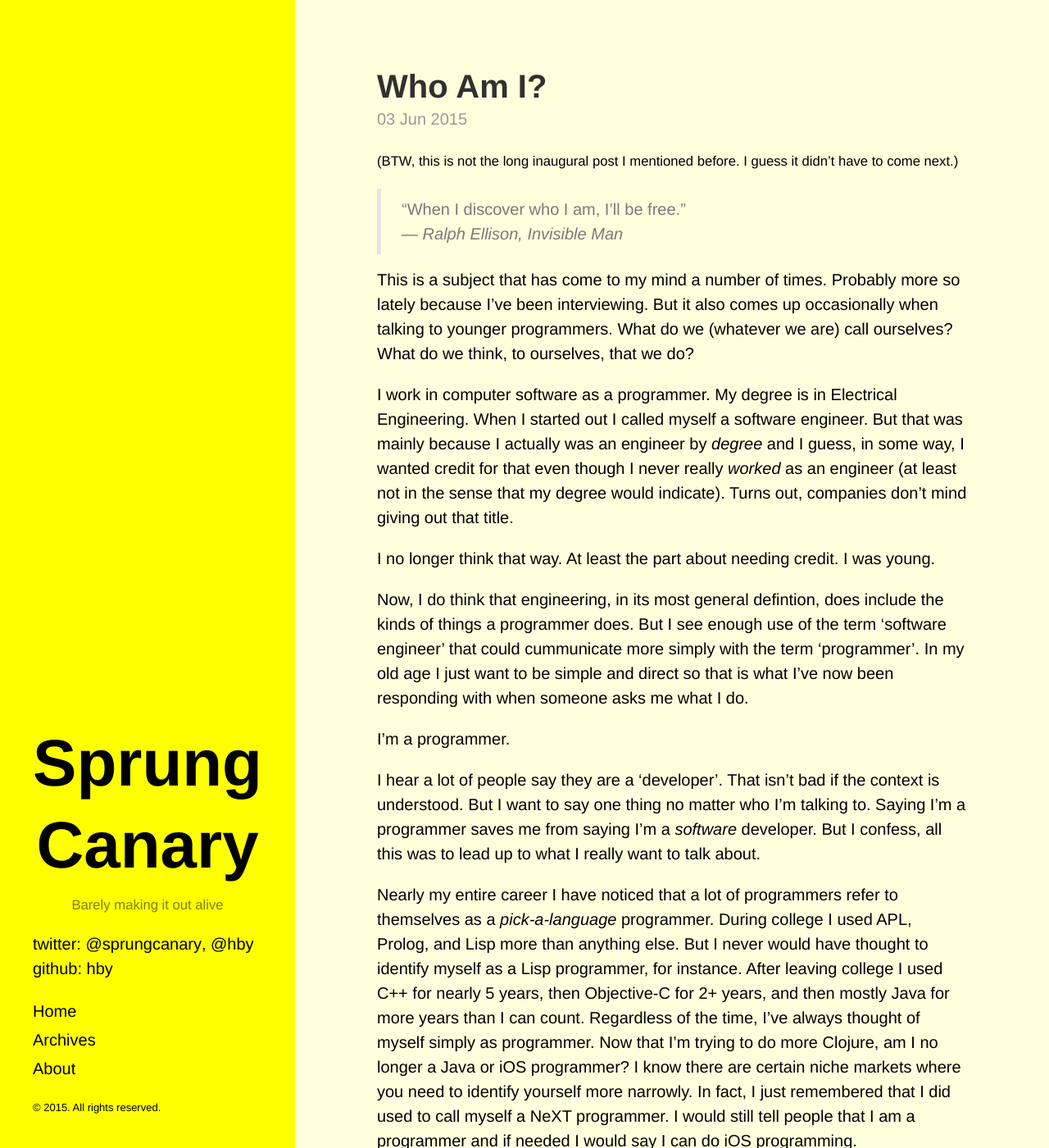
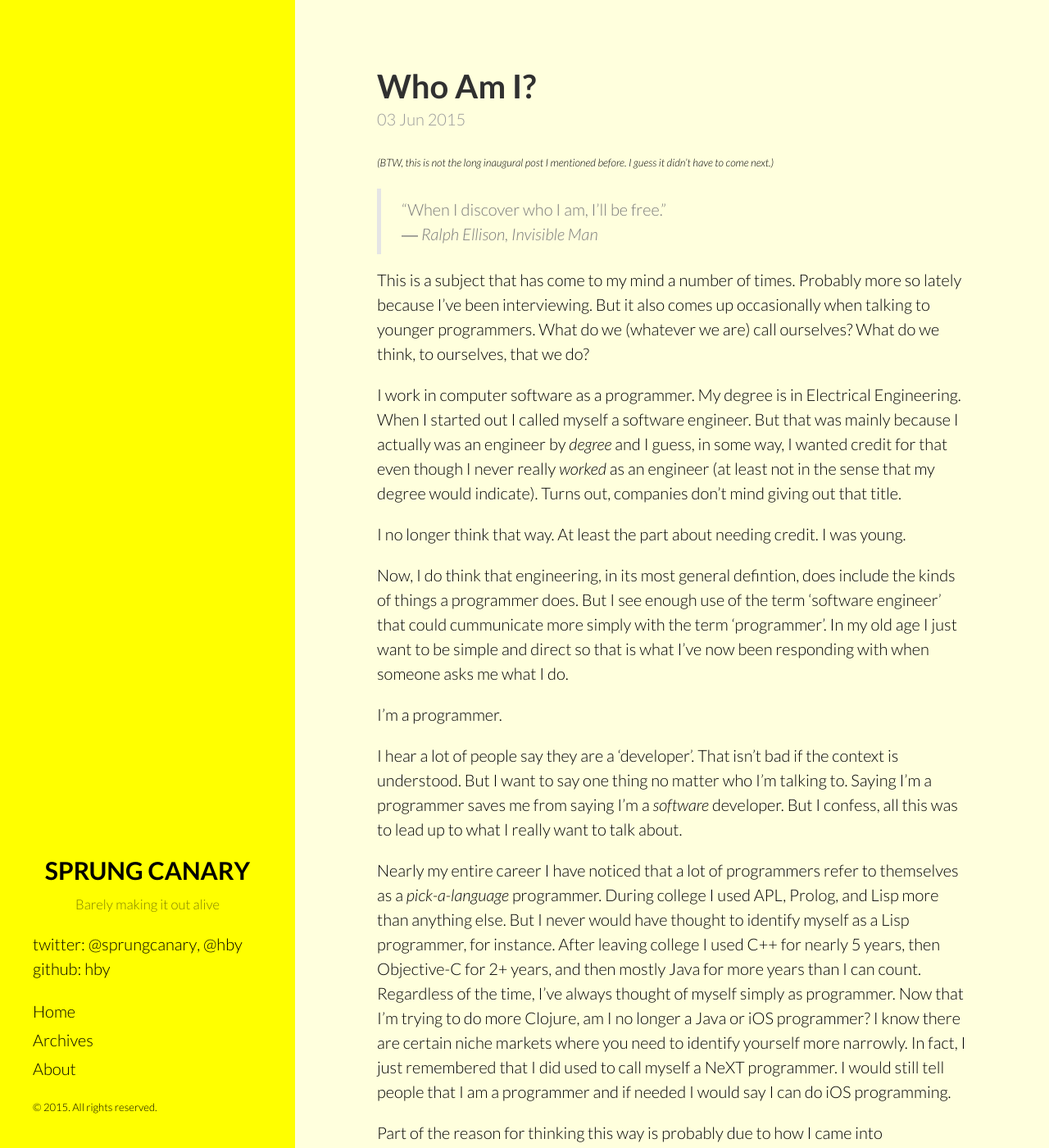
Before and after one commit to hby/hby.github.io, a Jekyll site: the page built from _posts/2015-06-03-Who-Am-I.md, in a window 1280 px wide and 1400 px high. Shown: the whole window at 82% size. Built offline with Jekyll 4.4.1, drawn with Linux system fonts in a browser that asks for light colours; Markdown is read by kramdown in place of the engine named in the settings; comment, search, counter and statistics services are not loaded.

Commit message:
Trying out the Lato font. It's at least better. A few style tweaks.

```diff
--- a/_includes/head.html
+++ b/_includes/head.html
@@ -1,4 +1,6 @@
 <head>
+  <link href='http://fonts.googleapis.com/css?family=Lato:100,300,700,300italic' rel='stylesheet' type='text/css'>
+
   <link href="http://gmpg.org/xfn/11" rel="profile">
   <meta http-equiv="X-UA-Compatible" content="IE=edge">
   <meta http-equiv="content-type" content="text/html; charset=utf-8">
@@ -22,7 +24,6 @@
   <link rel="stylesheet" href="{{ site.baseurl }}public/css/poole.css">
   <link rel="stylesheet" href="{{ site.baseurl }}public/css/syntax.css">
   <link rel="stylesheet" href="{{ site.baseurl }}public/css/hyde.css">
-  <link rel="stylesheet" href="http://fonts.googleapis.com/css?family=PT+Sans:400,400italic,700|Abril+Fatface">
 
   <!-- Icons -->
   <link rel="apple-touch-icon-precomposed" sizes="144x144" href="{{ site.baseurl }}public/apple-touch-icon-144.png">
--- a/_includes/sidebar.html
+++ b/_includes/sidebar.html
@@ -1,10 +1,10 @@
 <div class="sidebar">
   <div class="container sidebar-sticky">
-    <div class="sidebar-about">
-      <h1>
+    <div class="sidebar-title">
+      <h2 class="title">
         {{ site.title }}
-      </h1>
-      <p class="description">{{ site.description }}</p>
+      </h2>
+      <p class="tagline">{{ site.tagline }}</p>
     </div>
 
     <nav class="sidebar-nav">
--- a/_posts/2015-06-03-Who-Am-I.md
+++ b/_posts/2015-06-03-Who-Am-I.md
@@ -4,7 +4,7 @@ title: Who Am I?
 comments: true
 ---
 
-<span class="smaller lighter">(BTW, this is not the long inaugural post I mentioned before. I guess it didn't have to come next.)</span>
+<span class="small">_(BTW, this is not the long inaugural post I mentioned before. I guess it didn't have to come next.)_</span>
 
 > “When I discover who I am, I’ll be free.”<br>
   ― _Ralph Ellison, Invisible Man_
--- a/public/css/hyde.css
+++ b/public/css/hyde.css
@@ -32,7 +32,8 @@
  */
 
 html {
-  font-family: "Helvetica Neue", Helvetica, Arial, sans-serif;
+  font-family: "Lato", "Helvetica Neue", Helvetica, Arial, sans-serif;
+  font-weight: 300;
 }
 @media (min-width: 48em) {
   html {
@@ -57,7 +58,7 @@ html {
   text-align: center;
   /*padding: 2rem 1rem;*/
   color: #000;
-  background-color: #ff0;
+  background-color: #ffff00;
 }
 @media (min-width: 48em) {
   .sidebar {
@@ -76,17 +77,30 @@ html {
 }
 
 /* About section */
-.sidebar-about h1 {
+.sidebar-title {
+  text-align: center;
+}
+
+.sidebar-title .title {
+  text-transform: uppercase;
+  font-weight: 700;
+}
+
+.sidebar-title h1 {
   color: #000;
   margin-top: 0;
   font-size: 4.00rem;
-  text-align: center;
 }
 
-.sidebar .description {
+.sidebar-title h2 {
+  color: #000;
+  margin-top: 0;
+/*  font-size: 1.50rem;*/
+}
+
+.sidebar-title .tagline {
   font-size: smaller;
-  text-align: center;
-  color: #7f7f00;
+  color: #808000;
 }
 
 .sidebar-social-item {
@@ -158,8 +172,13 @@ a.sidebar-nav-item:focus {
   font-size: smaller;
 }
 
+.content .small {
+  font-size: small;
+}
+
 .content .lighter {
-  font-family: "HelveticaNeue-Light", "Helvetica Neue Light", "Helvetica Neue", Helvetica, Arial, sans-serif;
+  font-family: "Lato", "HelveticaNeue-Light", "Helvetica Neue Light", "Helvetica Neue", Helvetica, Arial, sans-serif;
+  font-weight: 100;
 }
 
 @media (min-width: 48em) {
--- a/public/css/poole.css
+++ b/public/css/poole.css
@@ -48,7 +48,8 @@ body {
 }
 
 html {
-  font-family: "Helvetica Neue", Helvetica, Arial, sans-serif;
+  font-family: "Lato", "Helvetica Neue", Helvetica, Arial, sans-serif;
+  font-weight: 300;
   font-size: 16px;
   line-height: 1.5;
 }
@@ -403,7 +404,8 @@ tbody tr:nth-child(odd) th {
   overflow: hidden; /* clearfix */
   margin-left: -1rem;
   margin-right: -1rem;
-  font-family: "Helvetica Neue", Helvetica, Arial, sans-serif;
+  font-family: "Lato", "Helvetica Neue", Helvetica, Arial, sans-serif;
+  font-weight: 300;
   color: #ccc;
   text-align: center;
 }
```
